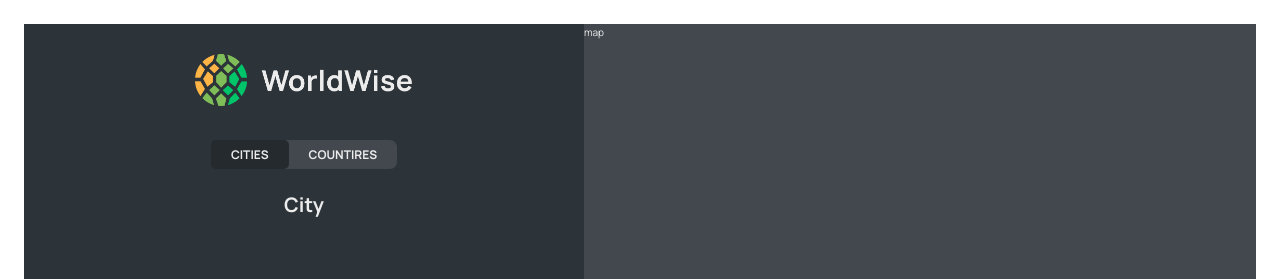
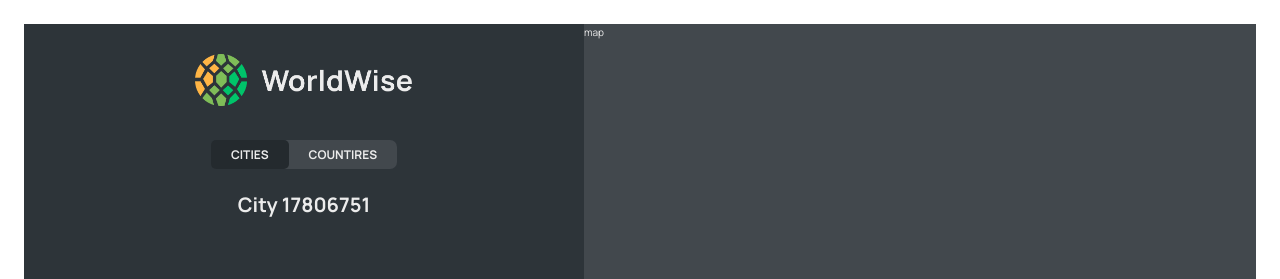
Before and after one commit to SaadMahi/68-WorldWise, a React (Vite) app: page /app/cities/17806751 in a window 1280 px wide. Shown: the top 279 px of the page. Built offline with nearby package versions, Linux system fonts and the light colour scheme; data requests are answered from the project's data file.

Commit message:
⚓ feat: useParam hook introduced from react router

```diff
--- a/src/components/city/City.jsx
+++ b/src/components/city/City.jsx
@@ -1,3 +1,4 @@
+import { useParams } from 'react-router-dom';
 import styles from './City.module.css';
 
 const formatDate = (date) =>
@@ -17,9 +18,11 @@
     notes: 'My favorite city so far!',
   };
 
+  const { id } = useParams();
+
   const { cityName, emoji, date, notes } = currentCity;
 
-  return <h1>City</h1>;
+  return <h1>City {id}</h1>;
 
   {
     /* <div className={styles.city}>
```
